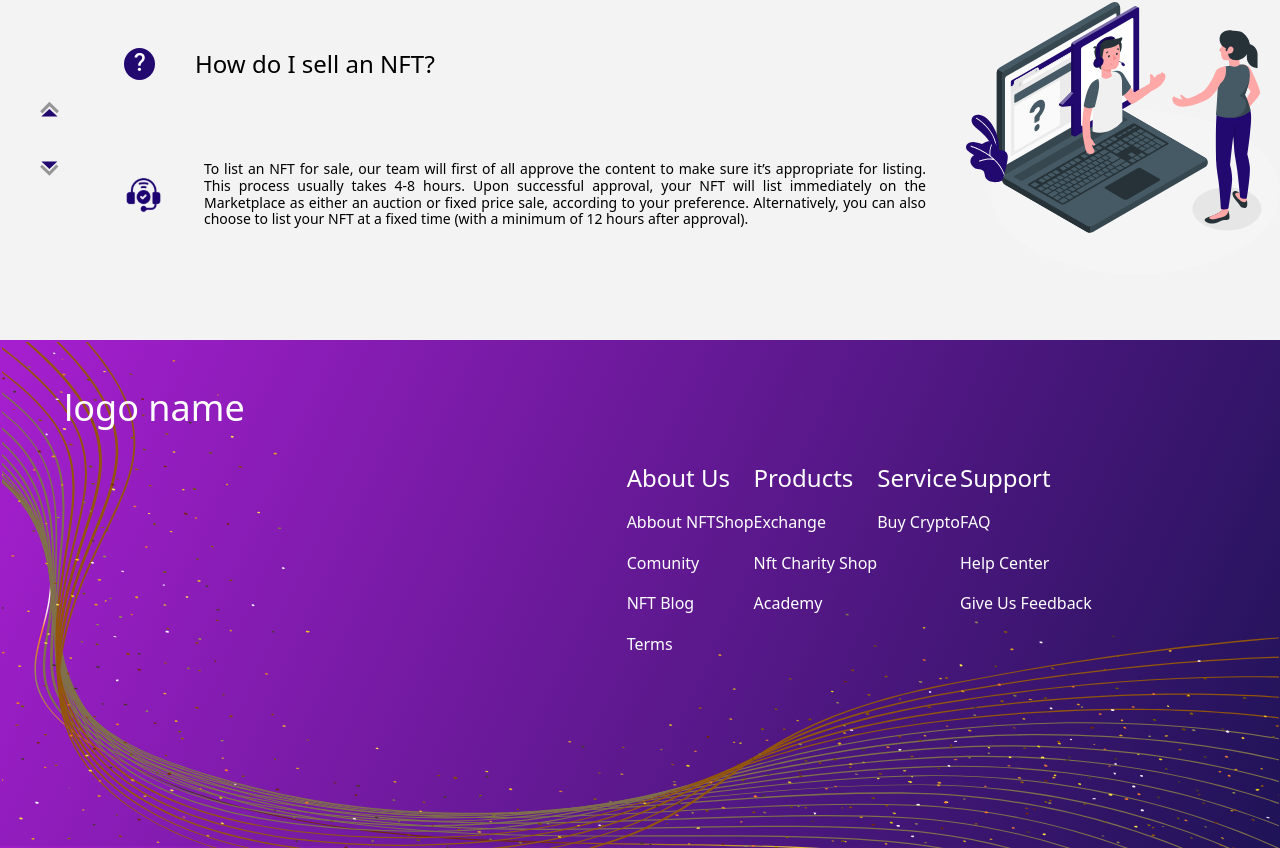
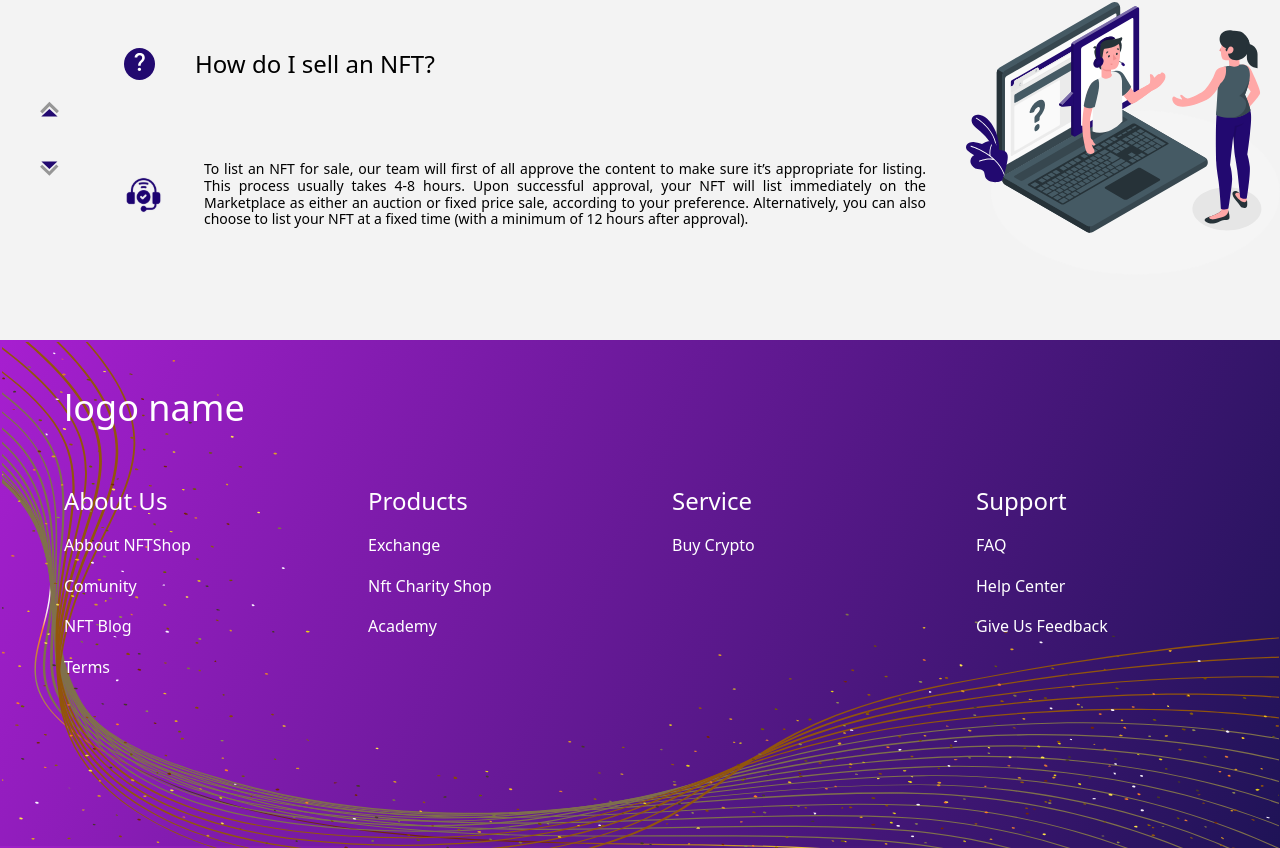
Before and after one commit to danyalbani240/NFTShop, a Nuxt app: page / in a window 1280 px wide. Shown: the part 3301-4149 px from the top of the page. Built offline with nearby package versions, Linux system fonts and the light colour scheme.

Commit message:
footer is ok

```diff
--- a/assets/style/_footer.scss
+++ b/assets/style/_footer.scss
@@ -2,7 +2,7 @@
     height: 508px;
     background-image: url('../images/footer-bg.svg'), linear-gradient(280.15deg, #1D1355 -1.19%, #D823FC 136.02%);
     .footer-secs{
-        margin-top: 104.89px;
+        // margin-top: 104.89px;
         p{
             margin-top: 16.5px;
             margin-bottom: 16.5px;
@@ -10,10 +10,10 @@
         }
     }
     >:last-child{
-        margin-right: 188.17px;
+        // margin-right: 188.17px;
     }
 }
-@media (max-width:360px) {
+@media (max-width:640px) {
     .footer{
         height: auto;
         .footer-secs{
--- a/assets/style/_sort.scss
+++ b/assets/style/_sort.scss
@@ -8,7 +8,7 @@
 
   margin-top: 114px;
 }
-@media(max-width:360px){
+@media(max-width:640px){
   .sort-container{
     width: 340px;
     padding: 0 10px;margin-top: 20px;
--- a/components/TheFooter.vue
+++ b/components/TheFooter.vue
@@ -1,25 +1,25 @@
 <template>
-  <div class="footer w-full flex-wrap flex justify-between text-white">
+  <div class="footer w-full flex-col  flex  text-white">
     <div class="text-4xl mt-12 ml-16">logo name</div>
-    <div class="flex ml-16 justify-center flex-wrap">
-      <div class="footer-secs">
+    <div class="flex ml-16 justify-center sm:justify-evenly mt-10 flex-wrap">
+      <div class="footer-secs flex-1">
         <p class="text-2xl">About Us</p>
         <p>Abbout NFTShop</p>
         <p>Comunity</p>
         <p>NFT Blog</p>
         <p>Terms</p>
       </div>
-      <div class="footer-secs">
+      <div class="footer-secs flex-1">
         <p class="text-2xl">Products</p>
         <p>Exchange</p>
         <p>Nft Charity Shop</p>
         <p>Academy</p>
       </div>
-      <div class="footer-secs">
+      <div class="footer-secs flex-1">
         <p class="text-2xl">Service</p>
         <p>Buy Crypto</p>
       </div>
-      <div class="footer-secs">
+      <div class="footer-secs flex-1">
         <p class="text-2xl">Support</p>
         <p>FAQ</p>
         <p>Help Center</p>
```
Also changed, not shown: pages/index.vue (line endings or trailing spaces).
